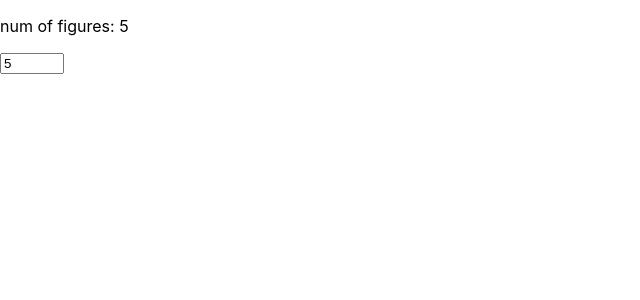
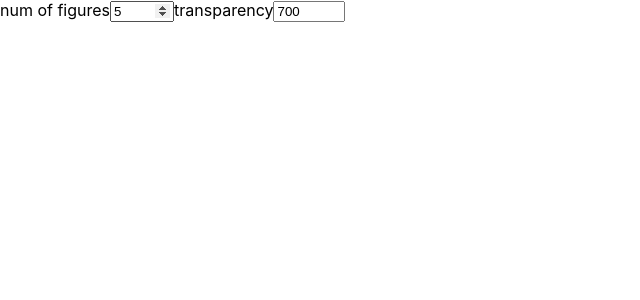
Before and after one commit to Olkanaut/paintolo, a React (Create React App) app: page / in a window 1280 px wide. Shown: the top 300 px of the page, without its empty margins (0-640 px from the left). Built offline with nearby package versions, Linux system fonts and the light colour scheme.

Commit message:
params_form with fields + cleaning

```diff
--- a/src/App.tsx
+++ b/src/App.tsx
@@ -1,39 +1,19 @@
-import logo from './logo.png';
-import InputForms from './InputForms';
-import './App.css';
-import React, {ChangeEventHandler, ChangeEvent} from 'react';
-
-// interface InputForms {
-// }
-
+import ParamsForm from "./components/ParamsForm";
+import "./App.css";
+import React from "react";
 
 const App = () => {
   const [optNum, setOptNum] = React.useState(5);
-	const [optTransp, setOptTransp] = React.useState(700);
-
-  // const handleChangeNum: ChangeEventHandler<HTMLInputElement> = (event) => {
-	// 	setOptNum(event.target.value);
-	// };
-	// const handleChangeTransp: ChangeEventHandler<HTMLInputElement> = (event) => {
-	// 	setOptTransp(event.target.value);
-	// };
+  const [optTransp, setOptTransp] = React.useState(700);
 
   return (
-		<div>
-		  <p>num of figures: {optNum}</p>
-      < InputForms val={optNum} setVal={setOptNum} />
-
-      {/* < InputForms val={optNum} setVal={(value) => {
-        setOptNum(value);
-      }} /> */}
-
-      {/* <p InputForms val={optNum, optTransp} setVal={() => setOptNum} ></p> */}
-
-		  {/* <p>transparency: {optTransp}</p>
-      < InputForms val={optTransp} setVal={setOptTransp} /> */}
-
-		</div>
+    <ParamsForm
+      valObjNum={optNum}
+      setObjNum={setOptNum}
+      valTransp={optTransp}
+      setTransp={setOptTransp}
+    />
   );
-}
+};
 
 export default App;
--- a/src/InputForms.tsx
+++ /dev/null
@@ -1,108 +0,0 @@
-// import React, {useState} from 'react';
-import React, {ChangeEventHandler, ChangeEvent, FC} from 'react';
-
-interface InputFormProps {
-	val: number;
-	// val: { number, number} ;//action+
-	setVal: (value: number) => void;
-}
-
-const InputForms: FC<InputFormProps> = (props) => {
-
-	const handleChange: ChangeEventHandler<HTMLInputElement> = (event) => {
-		console.log(event);
-		console.log("target: ", event.target);
-		console.log("val: ", event.currentTarget.value);
-		const newValue = parseInt(event.currentTarget.value, 10);
-		props.setVal(newValue);
-	}
-
-	return (
-		<div>
-			{/* <p>num of figures: {props.val}</p> */}
-			<input
-				name="numOfFigures" type="number" value={props.val} min="1" max="500"
-				// name="numOfFigures" type="number" min="1" max="500"
-				// onChange={props.setVal} />
-				onChange={handleChange} />
-		  {/* <form>
-			<table><tbody>
-			<tr>
-				<td>number of figures:</td>
-				<td>
-				<input
-				name="numOfFigures" type="number" value={optNum} min="1" max="500"
-				onChange={handleChangeNum} /></td>
-			</tr>
-
-			<tr>
-				<td>transparency:</td>
-				<td>
-				<input
-				name="transparency" type="number" value={optTransp} min="10" max="1000"
-				onChange={handleChangeTransp} /></td>
-			</tr>
-			</tbody></table>
-		  </form>
-
-		  <p>num of figures: {optNum}</p>
-		  <p>transparency: {optTransp}</p> */}
-
-		</div>
-	);
-}
-
-export default InputForms;
-
-// class InputForms extends React.Component {
-// 	constructor(props) {
-// 		super(props);
-// 		this.state = {
-// 			numOfFigures: 5,
-// 			transparency: 200
-// 		};
-// 		this.handleInputChange = this.handleInputChange.bind(this);
-// 	}
-
-// 	handleInputChange(event) {
-// 		const value = event.target.value;
-// 		const name = event.target.name;
-// 		this.setState({
-// 			[name]: value
-// 		});
-// 	}
-
-// 	render() {
-// 		return (
-// 		<div>
-// 		  <form>
-// 			<table>
-// 			<tr>
-// 				<td>number of figures:</td>
-// 				<td>
-// 				<input
-// 				name="numOfFigures" type="number"
-// 				value={this.state.numOfFigures}
-// 				onChange={this.handleInputChange} /></td>
-// 			</tr>
-
-// 			<tr>
-// 				<td>transparency:</td>
-// 				<td>
-// 				<input
-// 				name="transparency" type="number"
-// 				value={this.state.transparency}
-// 				onChange={this.handleInputChange} /></td>
-// 			</tr>
-// 			</table>
-// 		  </form>
-
-// 		  <p>num of figures: {this.state.numOfFigures}</p>
-// 		  <p>transparency: {this.state.transparency}</p>
-
-// 		</div>
-// 		);
-// 	}
-// }
-
-// export default InputForms;
--- /dev/null
+++ b/src/components/InputField.tsx
@@ -0,0 +1,45 @@
+import { ChangeEventHandler, FC } from "react";
+
+// interface A {
+//   foo: string;
+// }
+// type B = {foo: string} & {bar: number};
+
+// type A = {foo: string}
+// type B = {bar: number} & A
+
+// interface InputFieldProps extends B {
+interface InputFieldProps {
+  val: number;
+  max: number;
+  min: number;
+  step?: number;
+  setVal: (v: number) => void;
+  label: string;
+}
+
+const InputField: FC<InputFieldProps> = (props) => {
+  const handleChange: ChangeEventHandler<HTMLInputElement> = (event) => {
+    const newValue = parseInt(event.currentTarget.value, 10);
+    props.setVal(newValue);
+  };
+
+  return (
+    <label>
+      {props.label}
+      <input
+        type="number"
+        value={props.val}
+        min={props.min}
+        max={props.max}
+        step={props.step}
+        onChange={handleChange}
+      />
+    </label>
+  );
+};
+
+export default InputField;
+{
+  /* <label htmlFor="some-input"> */
+}
--- /dev/null
+++ b/src/components/ParamsForm.tsx
@@ -0,0 +1,33 @@
+import { FC } from "react";
+import InputField from "./InputField";
+
+interface ParamsFormProps {
+  valObjNum: number;
+  valTransp: number;
+  setObjNum: (value: number) => void;
+  setTransp: (value: number) => void;
+}
+
+const ParamsForm: FC<ParamsFormProps> = (props) => {
+  return (
+    <form>
+      <InputField
+        label="num of figures"
+        val={props.valObjNum}
+        min={1}
+        max={100}
+        setVal={props.setObjNum}
+      />
+      <InputField
+        label="transparency"
+        val={props.valTransp}
+        min={1}
+        max={1200}
+        step={10}
+        setVal={props.setTransp}
+      />
+    </form>
+  );
+};
+
+export default ParamsForm;
```
Also changed, not shown: src/components/Canvas.tsx (added, +18 -0 lines), .eslintrc.js (deleted).
